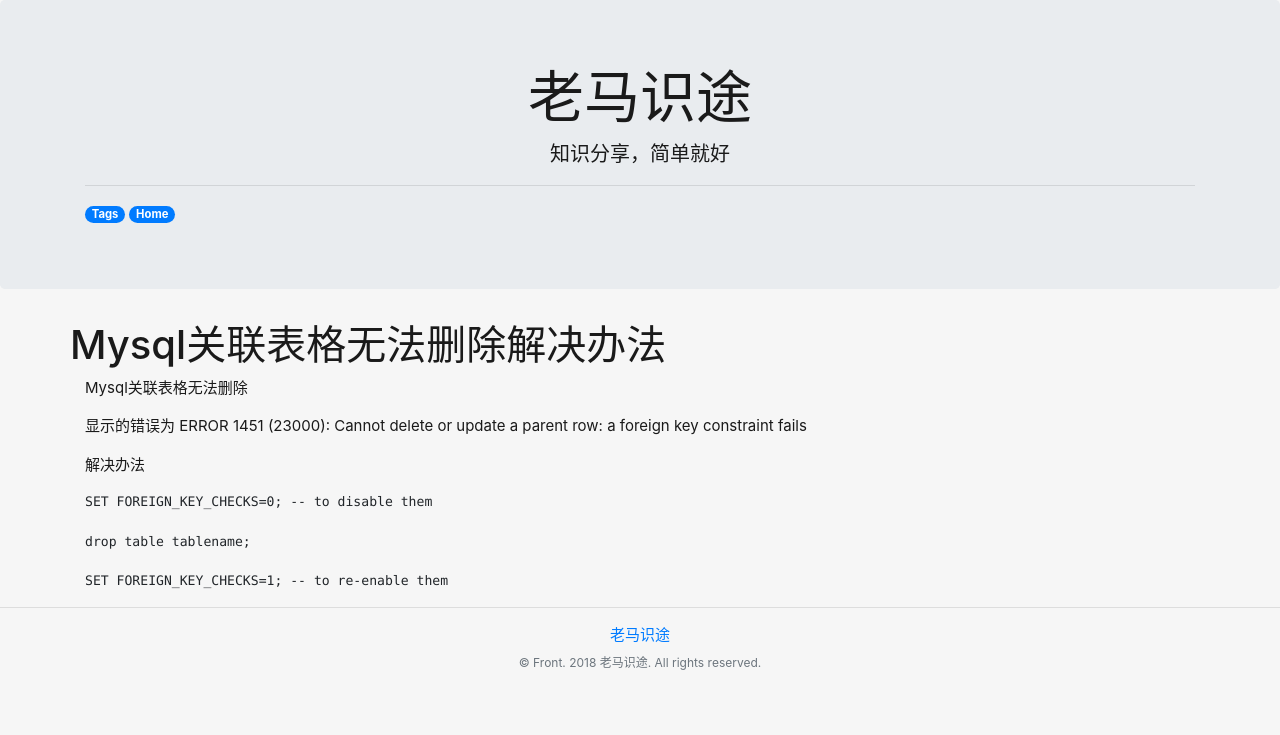
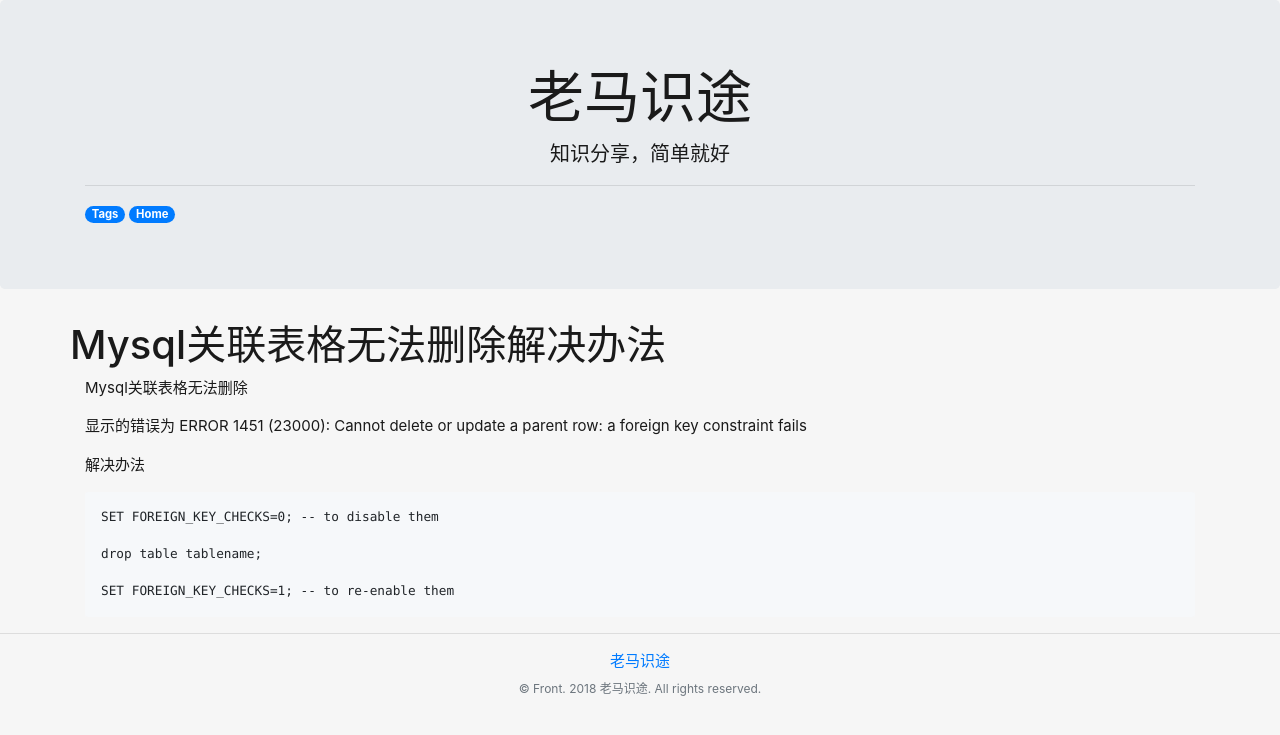
Before and after one commit to cfwin/cfwin.github.io, a Jekyll site: the page built from _posts/2018-11-09-Mysql关联表格无法删除解决办法-post.markdown, in a window 1280 px wide. Shown: the top 735 px of the page. Built offline with Jekyll 4.4.1, drawn with Linux system fonts in a browser that asks for light colours.

Commit message:
Update main.css

```diff
--- a/css/main.css
+++ b/css/main.css
@@ -17,3 +17,16 @@ main {
   position: relative;
   overflow: hidden;
 }
+pre {
+    background-color: #f6f8fa;
+    border-radius: 3px;
+    font-size: 85%;
+    line-height: 1.45;
+    overflow: auto;
+    padding: 16px;
+  margin-bottom: 0;
+    word-break: normal;
+  word-wrap: normal;
+  margin-top: 0;
+
+}
```
